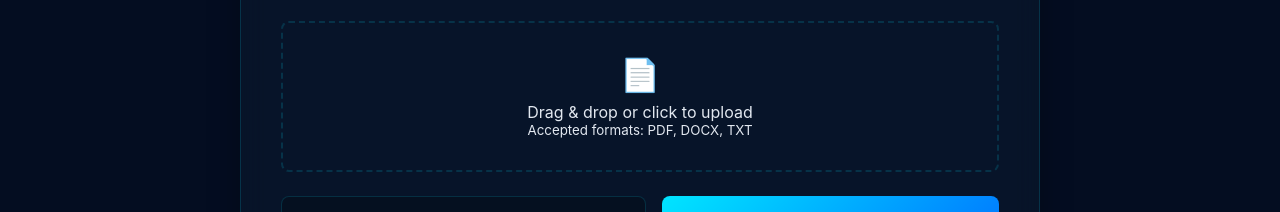
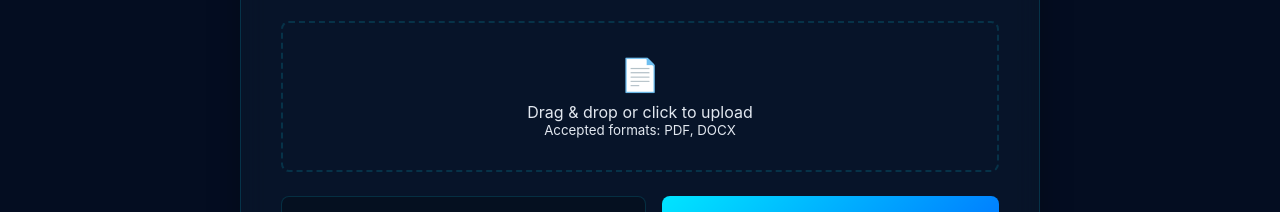
Before and after one commit to manya-n2/medbriefai, a React app in the folder frontend/: page / in a window 1280 px wide. Shown: the part 1020-1232 px from the top of the page. Built offline with nearby package versions, Linux system fonts and the light colour scheme; the HTML template or start-up script is replaced by a standard one.

Commit message:
txt remove

```diff
--- a/frontend/src/Home.jsx
+++ b/frontend/src/Home.jsx
@@ -119,7 +119,7 @@ const Home = () => {
             <label className="upload-area">
               <span className="upload-icon">📄</span>
               <p>Drag & drop or click to upload</p>
-              <small>Accepted formats: PDF, DOCX, TXT</small>
+              <small>Accepted formats: PDF, DOCX</small>
               <input type="file" accept=".pdf,.docx,.txt" onChange={handleFileUpload} hidden />
             </label>
             {uploadedFile && <div className="file-preview">File selected: {uploadedFile}</div>}
```
